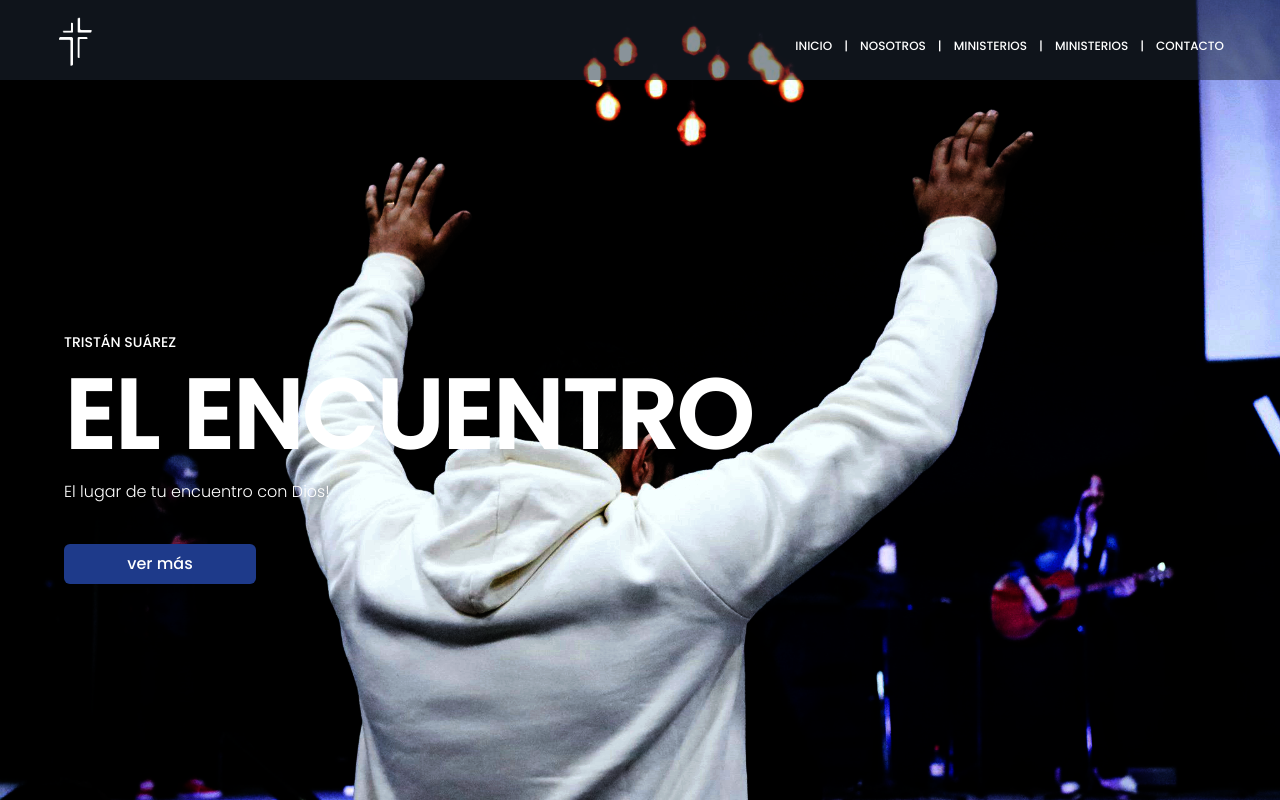
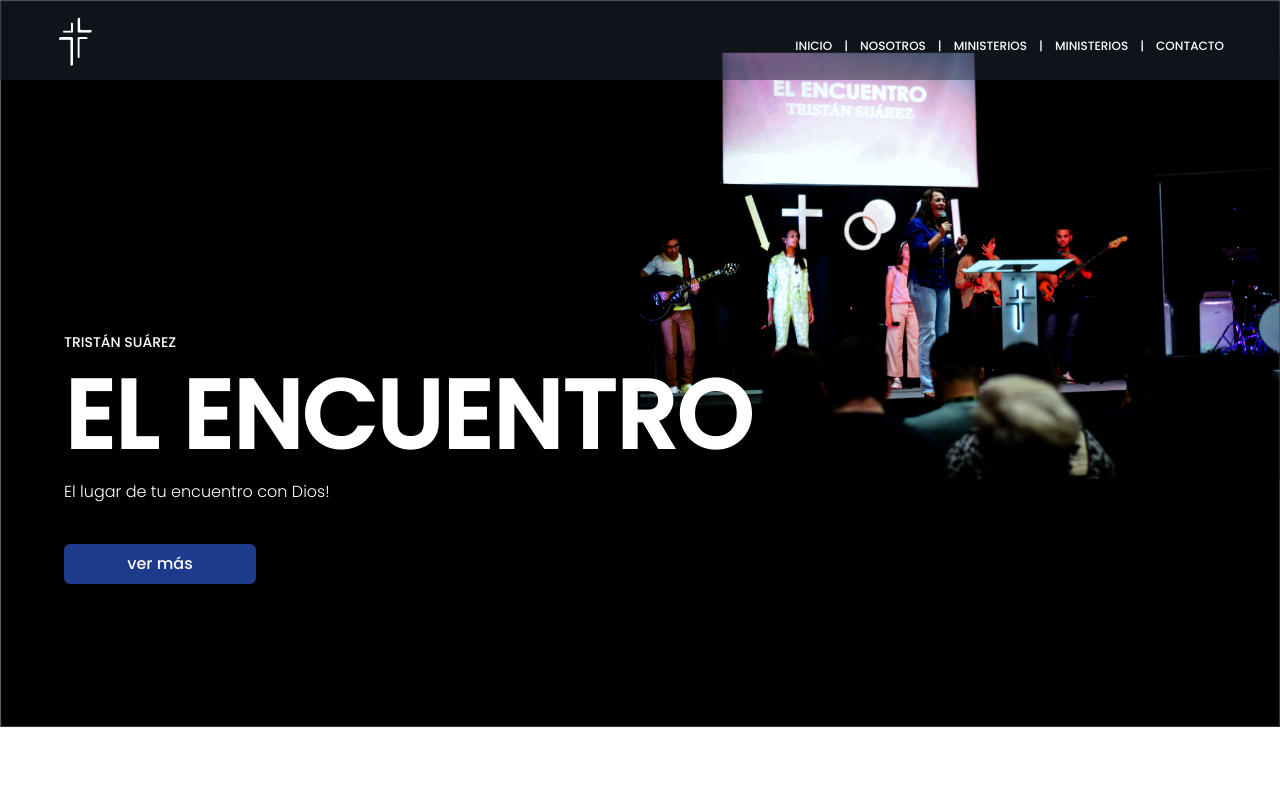
Before and after one commit to sebygalla/encuentro-tailwind, a React (Vite) app: page / in a window 1280 px wide. Shown: the top 800 px of the page. Built offline with nearby package versions, Linux system fonts and the light colour scheme.

Commit message:
main nuevo

```diff
--- a/src/components/Hero/Hero.jsx
+++ b/src/components/Hero/Hero.jsx
@@ -3,15 +3,15 @@ import Portada from "../../assets/image/portada9.png";
 import PortadaMobile from "../../assets/image/main3.png"
 import HeroTitle from "../Titulo/Titulo";
 import Redes from "../Redes/Redes";
-import PortadaMobileDos from "../../assets/image/main4.png"
+import PortadaMobileDos from "../../assets/image/main5.jpg"
 
 
 const Hero = () => {
   return (
     <section>
-      <img className="w-full md:flex hidden" src="../../src/assets/image/main2.png"></img>
+      <img className="w-full md:flex hidden" src={Portada}></img>
 
-      <img className="md:hidden" src="../../src/assets/image/main4.png"></img>
+      <img className="md:hidden" src={PortadaMobileDos}></img>
 
       <HeroTitle/>
       <Redes/>
--- a/src/components/Titulo/Titulo.jsx
+++ b/src/components/Titulo/Titulo.jsx
@@ -1,6 +1,6 @@
 const HeroTitle = () => {
   return (
-    <section className=" absolute  top-[65%] px-8 py-3 text-white md:top-[15%] xl:top-[40%] xl:ml-8">
+    <section className=" absolute top-[55%] px-8 py-3 text-white md:top-[15%] xl:top-[40%] xl:ml-8">
       <div className="grid  max-w-4xl grid-cols-1 gap-0 font-['Poppins'] md:gap-0 xl:gap-4 text-left md:text-left">
         <h2 className="text-sm font-medium uppercase">tristán suárez</h2>
 
```
Also changed, not shown: src/assets/image/main5.jpg (added).
